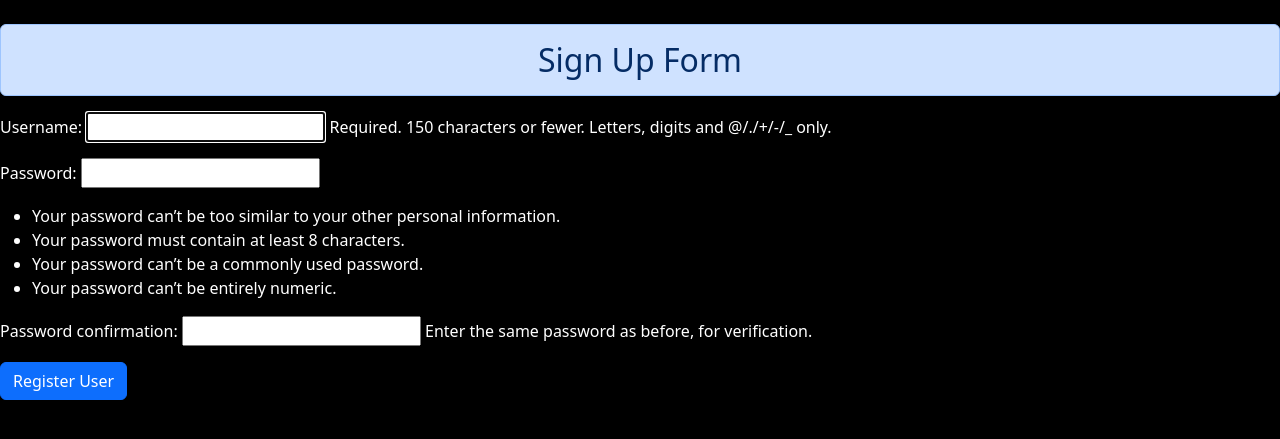
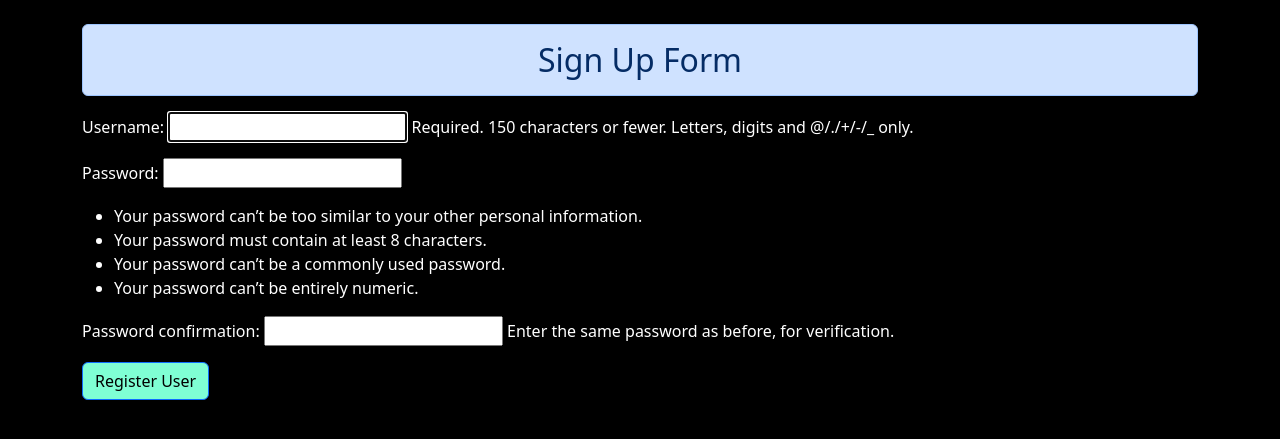
Before and after one commit to Sahil08439/My-Blog, a Django app: page /signupuser in a window 1280 px wide. Shown: the top 439 px of the page. Run offline with Django 5.2, Linux system fonts and the light colour scheme.

Commit message:
signupuser.html

```diff
--- a/myblogs/templates/myblogs/signupuser.html
+++ b/myblogs/templates/myblogs/signupuser.html
@@ -7,16 +7,22 @@
     <link href="https://cdn.jsdelivr.net/npm/bootstrap@5.3.2/dist/css/bootstrap.min.css" rel="stylesheet" integrity="sha384-T3c6CoIi6uLrA9TneNEoa7RxnatzjcDSCmG1MXxSR1GAsXEV/Dwwykc2MPK8M2HN" crossorigin="anonymous">
     <link rel="stylesheet" href="https://cdnjs.cloudflare.com/ajax/libs/font-awesome/4.7.0/css/font-awesome.min.css">
 
+    <style>
+         .btn:hover{
+    transform: scale(0.90);
+    box-shadow: 0 0 12px aquamarine;
+  }
+    </style>
 </head>
 <body style="background-color: black;">
 
-    <div class="cotaier mt-4" style="color: white;">
+    <div class="container mt-4" style="color: white;">
         <h2 class="alert alert-primary text-center">Sign Up Form</h2>
 
-        <form>
+        <form method="post" action="{% url 'signupuser' %}">
             {% csrf_token %}
             {{ form.as_p }}
-            <button class="btn btn-primary" type="submit">Register User</button>
+            <button class="btn btn-primary" type="submit" style="background-color: aquamarine; color: black;">Register User</button>
         </form>
 
     </div>
```
